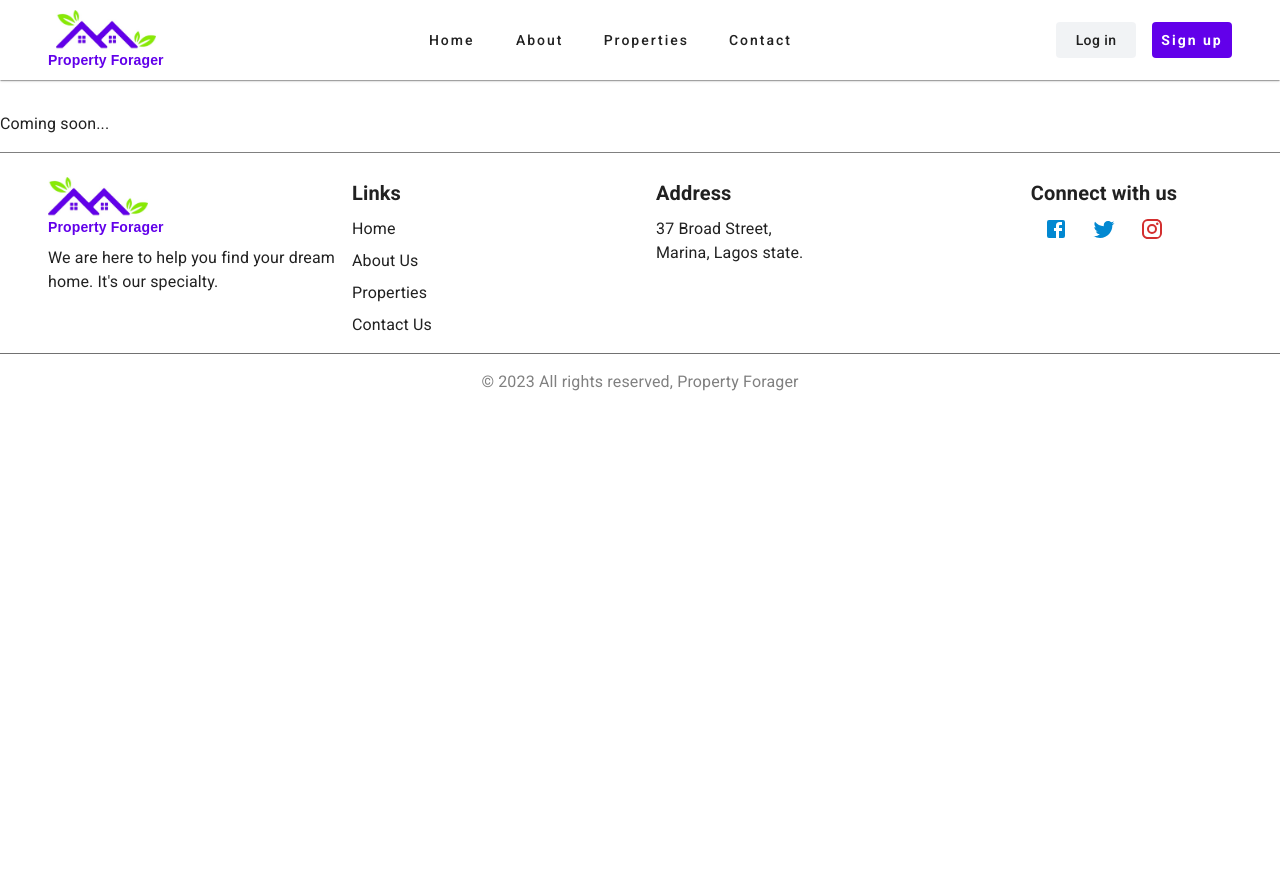
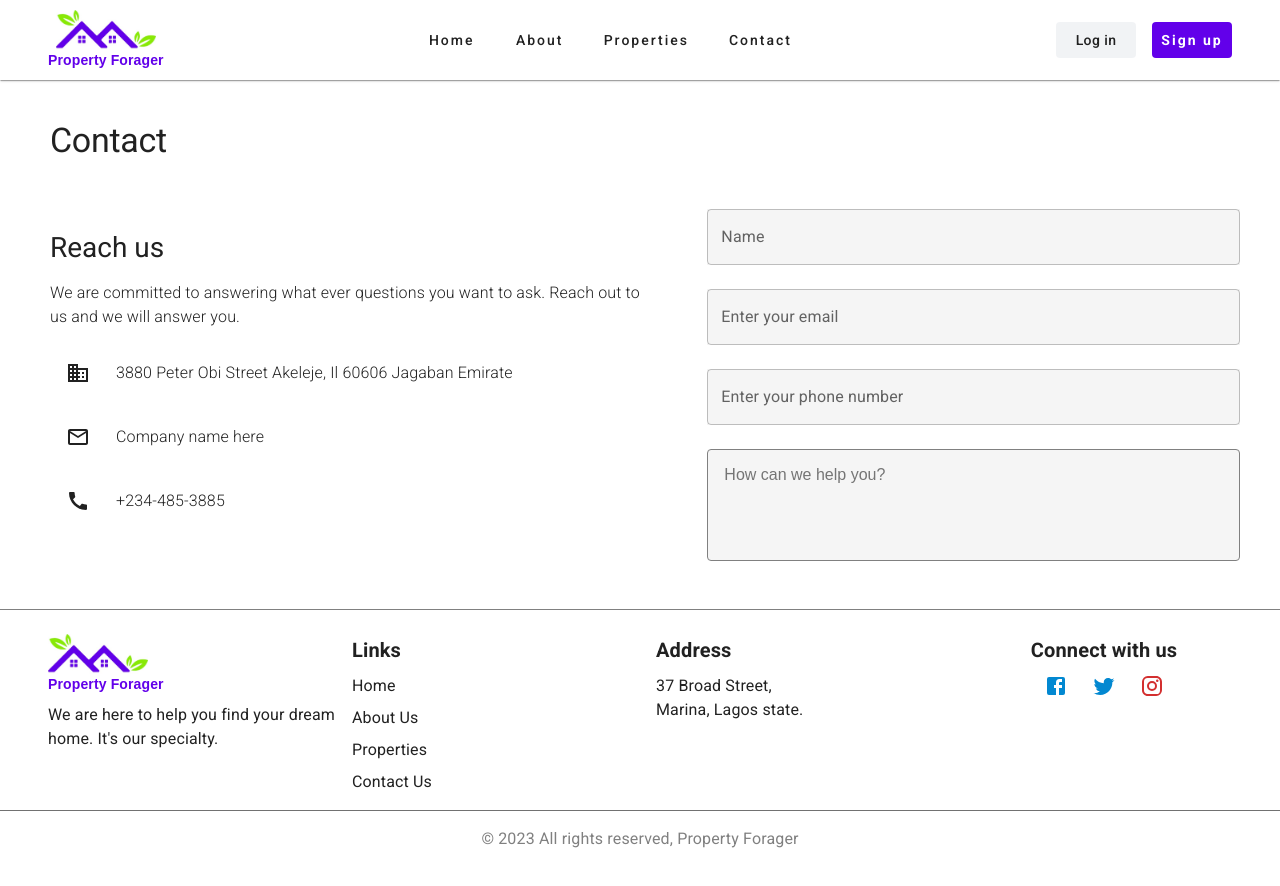
Before and after one commit to CHUKWUKA-EMI/PropertyForagerApp, a Next.js app: page /about in a window 1280 px wide. Shown: the top 886 px of the page. Before the commit the page ends 800 px from the top, so only its background shows below. Built offline with nearby package versions, Linux system fonts and the light colour scheme.

Commit message:
About page up and running

```diff
--- /dev/null
+++ b/components/About/About.tsx
@@ -0,0 +1,120 @@
+import React from "react";
+import Box from "@mui/material/Box";
+import Typography from "@mui/material/Typography";
+import { styled } from "@mui/material/styles";
+import Grid from "@mui/material/Grid";
+import BusinessIcon from "@mui/icons-material/Business";
+import MailOutlineIcon from "@mui/icons-material/MailOutline";
+import CallIcon from "@mui/icons-material/Call";
+import TextFieldWithLabel from "../TextFields/TextFieldWithLabel";
+
+const StyledHeading = styled(Typography)(({ theme }) => ({
+  fontWeight: 400,
+  marginLeft: 50,
+  fontSize: 34,
+}));
+const StyledSubHeading = styled(Typography)(({ theme }) => ({
+  fontWeight: 400,
+  marginLeft: 26,
+  fontSize: 28,
+}));
+const StyledParagraph = styled(Typography)(({ theme }) => ({
+  fontWeight: 300,
+  marginLeft: 26,
+  // fontSize: 8
+}));
+
+const StyledTextArea = styled("textarea")(({ theme }) => ({
+  resize: "none",
+  height: "7rem",
+  background: "rgb(245,245,245)",
+  borderColor: "gray",
+  borderRadius: "4px",
+  fontSize: "16px",
+  fontWeight: "lighter",
+  fontFamily: 'sans-serif',
+  padding: '1rem',
+  "&:focus": {
+    border: "1px solid blue",
+    outline: "none",
+  },
+}));
+
+const About = () => {
+  return (
+    <Box sx={{ mt: 3 }}>
+      <Box>
+        <StyledHeading variant="h2">Contact</StyledHeading>
+      </Box>
+      {/* <Toolbar sx={{height: '5rem'}} /> */}
+      <Grid
+        gap={1}
+        container
+        justifyContent="space-between"
+        alignItems="center"
+        my={4}
+        px={{ xs: 2, sm: 3 }}
+      >
+        <Grid item py={3} xs={12} md={6}>
+          <StyledSubHeading variant="h3">Reach us</StyledSubHeading>
+          <StyledParagraph as="p">
+            We are committed to answering what ever questions you want to ask.
+            Reach out to us and we will answer you.
+          </StyledParagraph>
+          <Box sx={{ marginLeft: "26px" }}>
+            <Box my={1} display={"flex"} p={2}>
+              <BusinessIcon />
+              <StyledParagraph>
+                3880 Peter Obi Street Akeleje, Il 60606 Jagaban Emirate
+              </StyledParagraph>
+            </Box>
+            <Box my={1} display={"flex"} p={2}>
+              <MailOutlineIcon />
+              <StyledParagraph>Company name here</StyledParagraph>
+            </Box>
+            <Box my={1} display={"flex"} p={2}>
+              <CallIcon />
+              <StyledParagraph>+234-485-3885</StyledParagraph>
+            </Box>
+          </Box>
+        </Grid>
+        <Grid item xs={12} md={5.5}>
+          <Box
+            display="flex"
+            flexDirection="column"
+            gap={3}
+            component="form"
+            p={2}
+          >
+            <TextFieldWithLabel
+              fullWidth
+              type="text"
+              name="name"
+              label="Name"
+              // value={email}
+              // onChange={(e) => setEmail(e.target.value)}
+            />
+            <TextFieldWithLabel
+              fullWidth
+              type="email"
+              name="email"
+              label="Enter your email"              // value={email}
+              // onChange={(e) => setEmail(e.target.value)}
+            />
+            <TextFieldWithLabel
+              fullWidth
+              type="text"
+              name="phone"
+              label="Enter your phone number"
+              // value={email}
+              // onChange={(e) => setEmail(e.target.value)}
+            />
+            <StyledTextArea name="message" placeholder="How can we help you?" />
+          </Box>
+        </Grid>
+      </Grid>
+    </Box>
+  );
+};
+
+export default About;
--- a/pages/about.tsx
+++ b/pages/about.tsx
@@ -1,9 +1,10 @@
 import Layout from "@/components/Layout/Layout";
+import AboutComponent from "@/components/About/About"
 
 export default function About() {
   return (
     <Layout pageTitle="About">
-      <p>Coming soon...</p>
+      <AboutComponent />
     </Layout>
   );
 }
```
